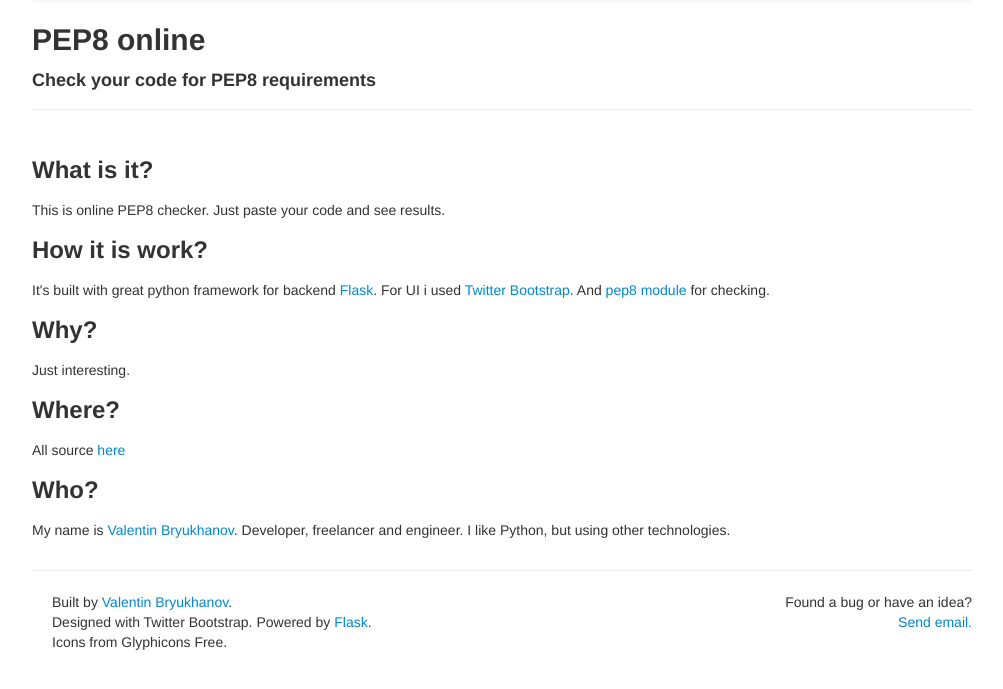
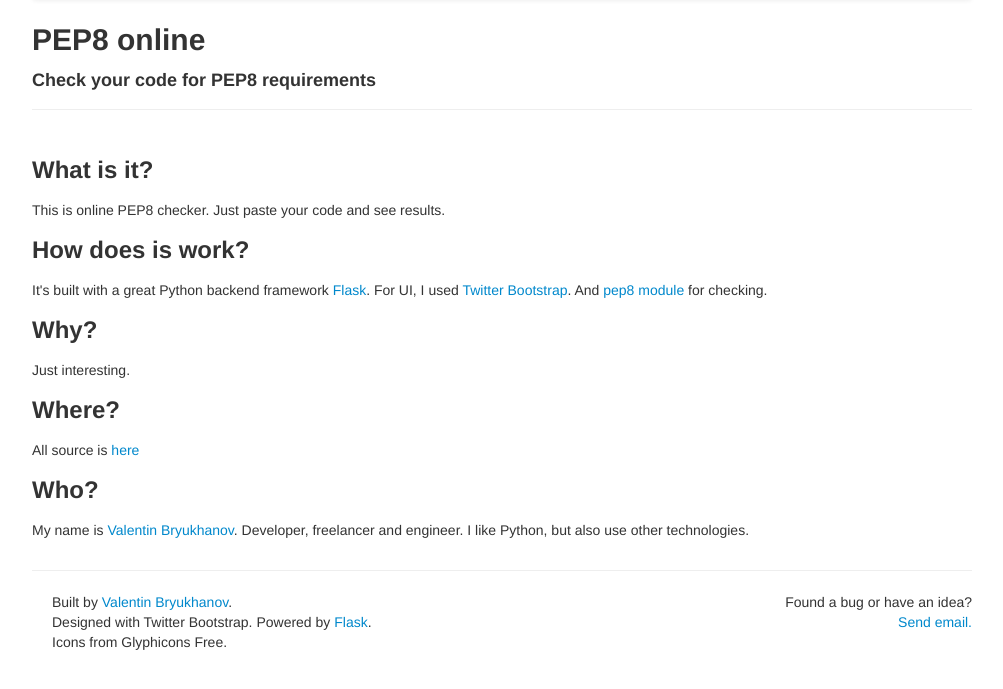
Before and after one commit to Bryukh/pep8online, a Flask app: page /about in a window 1280 px wide. Shown: the part 42-731 px from the top of the page, without its empty margins (138-1141 px from the left). Run offline with Flask 2, Linux system fonts and the light colour scheme; some libraries are stand-ins or nearby versions.

Commit message:
Grammar nazi @ about.html

```diff
--- a/templates/about.html
+++ b/templates/about.html
@@ -4,19 +4,19 @@
     <p>
     This is online PEP8 checker. Just paste your code and see results.
     </p>
-    <h3>How it is work?</h3>
+    <h3>How does is work?</h3>
     <p>
-    It's built with great python framework for backend <a href="http://flask.pocoo.org/">Flask</a>.
-    For UI i used <a href="http://twitter.github.com/bootstrap/index.html">Twitter Bootstrap</a>.
+    It's built with a great Python backend framework <a href="http://flask.pocoo.org/">Flask</a>.
+    For UI, I used <a href="http://twitter.github.com/bootstrap/index.html">Twitter Bootstrap</a>.
     And <a href="https://github.com/jcrocholl/pep8/">pep8 module</a> for checking.
     </p>
     <h3>Why?</h3>
     <p>Just interesting.</p>
     <h3>Where?</h3>
-    <p>All source <a href="https://github.com/Bryukh/pep8online">here</a></p>
+    <p>All source is <a href="https://github.com/Bryukh/pep8online">here</a></p>
     <h3>Who?</h3>
     <p>
     My name is <a href="http://bryukh.com">Valentin Bryukhanov</a>. Developer, freelancer and engineer.
-    I like Python, but using other technologies.
+    I like Python, but also use other technologies.
     </p>
 {% endblock %}
```
